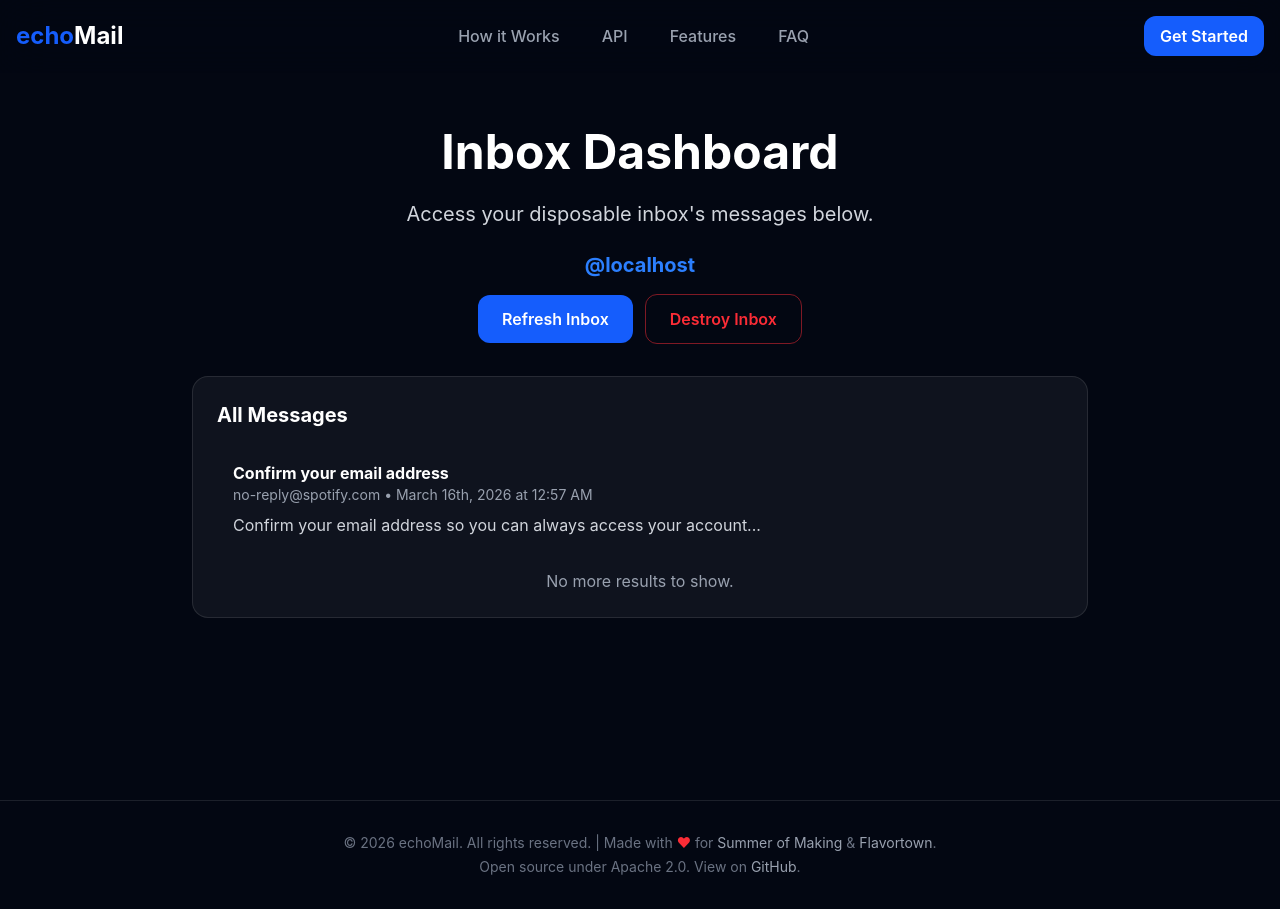
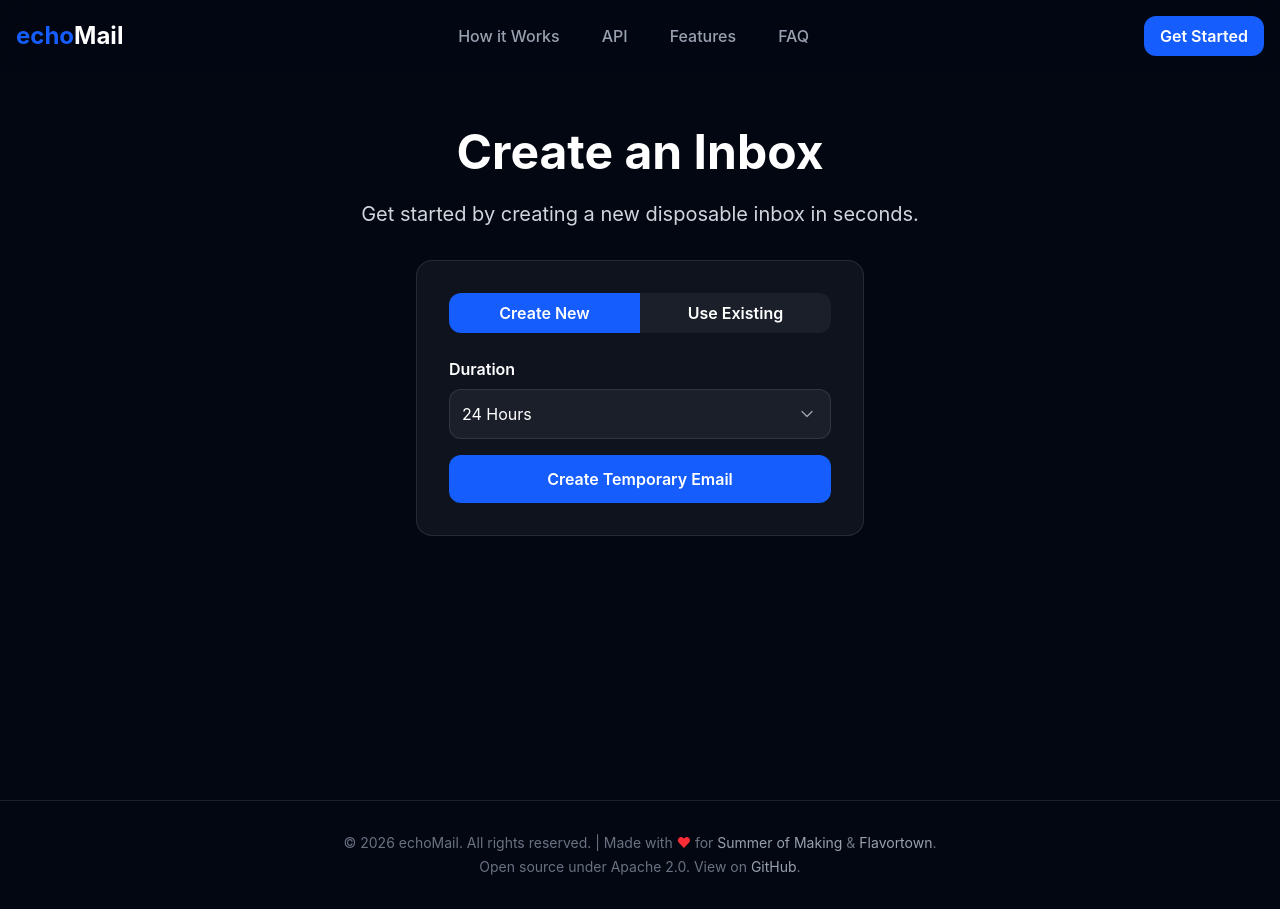
Before and after one commit to brianwalczak/echoMail, a React (Vite) app in the folder client/: page /mail in a window 1280 px wide. Built offline with nearby package versions, Linux system fonts and the light colour scheme.

Commit message:
Forgot to remove sample email data...

```diff
--- a/client/src/pages/Mail.jsx
+++ b/client/src/pages/Mail.jsx
@@ -6,7 +6,7 @@ import Dialog from '../components/Dialog.jsx';
 
 export default function Mail() {
     const [loading, setLoading] = useState(false);
-    const [inbox, setInbox] = useState([{ id: '22222', subject: 'Confirm your email address', from: 'no-reply@spotify.com', receivedAt: new Date(), body: 'Confirm your email address so you can always access your account...' }]);
+    const [inbox, setInbox] = useState(null);
     const [expiresAt, setExpiresAt] = useState(null);
 
     const [activeMail, setActiveMail] = useState(null);
```
